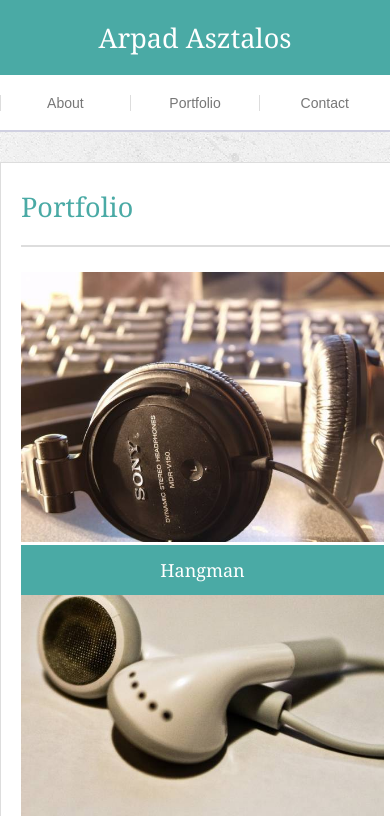
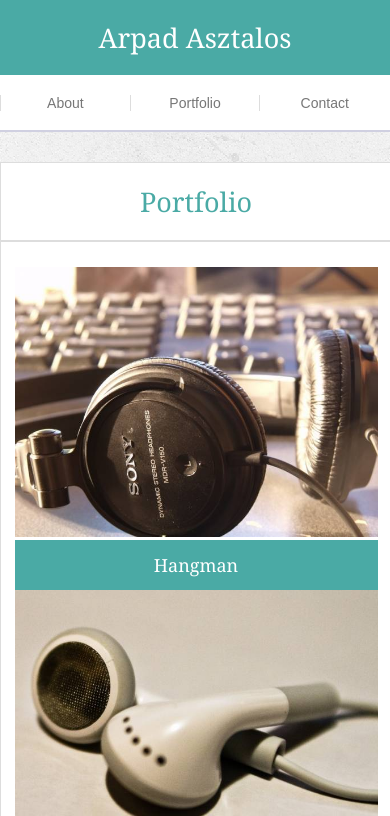
Before and after one commit to asztell/portfolio-assignment, a plain HTML site: page assignment1/portfolio.html in a window 390 px wide. Shown: the top 816 px of the page. Drawn offline with Linux system fonts and the light colour scheme.

Commit message:
640 update - unfinished

```diff
--- a/assignment1/assets/css/style.css
+++ b/assignment1/assets/css/style.css
@@ -362,6 +362,19 @@ footer, .push {
 	}
 	#left_main {
 		width: 100%;
+		float: none;
+		margin: 0 auto;
+		padding: 0;
+		padding-top: 25px;
+	}
+	#left_main > header > h2{
+		/*padding: 25px;*/
+		padding-bottom: 0px;
+	}
+	#left_main > header {
+		margin: 0;
+		/*padding-left: 20px;*/
+		text-align: center;
 	}
 	#portfolio_pix {
 		width: 100%;
@@ -371,6 +384,8 @@ footer, .push {
 	#portfolio_pix > a {
 		margin: auto;
 		float: none;
+		display: block;
+		text-align: center;
 	}
 	#portfolio_pix > a > img {
 		width: 363px;
@@ -387,6 +402,8 @@ footer, .push {
 	#portfolio_pix > a:nth-child(2n-1) > h3:nth-child(2) {
 		margin: auto;
 		width: 363px;
+		display: block;
+		position: relative;
 	}
 	#portfolio_pix > a:nth-child(2n-1) > img:nth-child(2) {
 		margin: auto;
```
